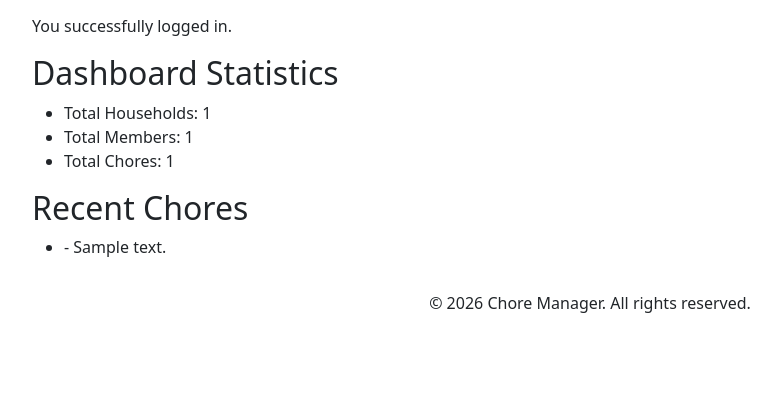
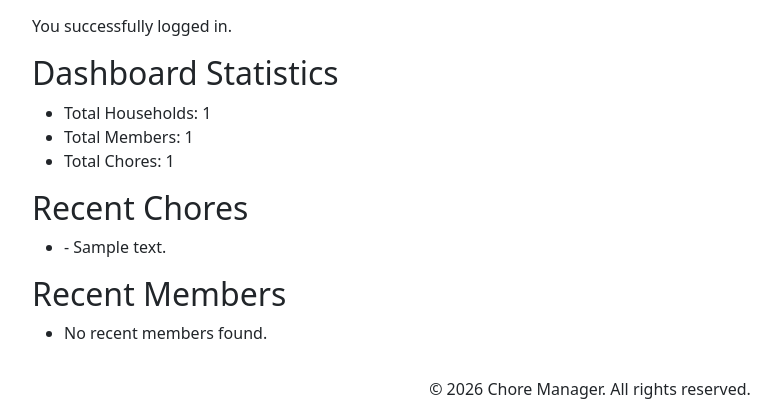
Before and after one commit to ShaneTaylor-IT/chore-mamager-MSP3, a Django app: page /dashboard/ in a window 1280 px wide. Shown: the part 385-802 px from the top of the page, without its empty margins (50-831 px from the left). Before the commit the page ends 698 px from the top, so only its background shows below. Run offline with Django 5.2, Linux system fonts and the light colour scheme; a user stored in the database is signed in; tables that the repository leaves empty hold one stand-in row (values such as "Sample post").

Commit message:
Added recent members onto dashboard

```diff
--- a/templates/core/dashboard.html
+++ b/templates/core/dashboard.html
@@ -18,4 +18,13 @@
             <li>{{ chore.name }} - {{ chore.description }}</li>
         {% endfor %}
     </ul>
+
+    <h2>Recent Members</h2>
+    <ul>
+        {% for member in recent_members %}
+            <li>{{ member.display_name }}</li>
+        {% empty %}
+            <li>No recent members found.</li>
+        {% endfor %}
+    </ul>
 {% endblock %}
```
